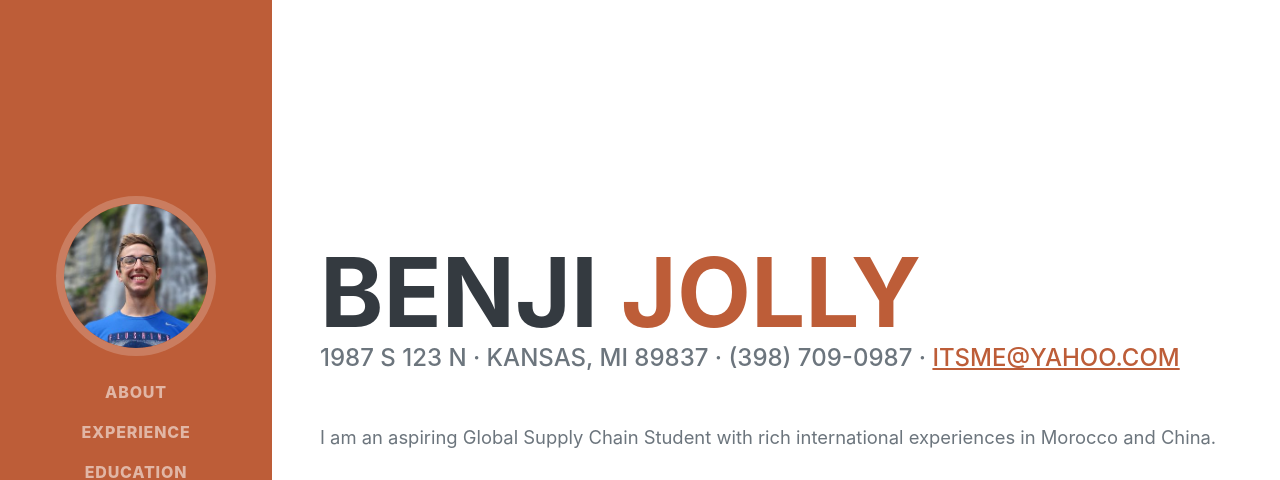
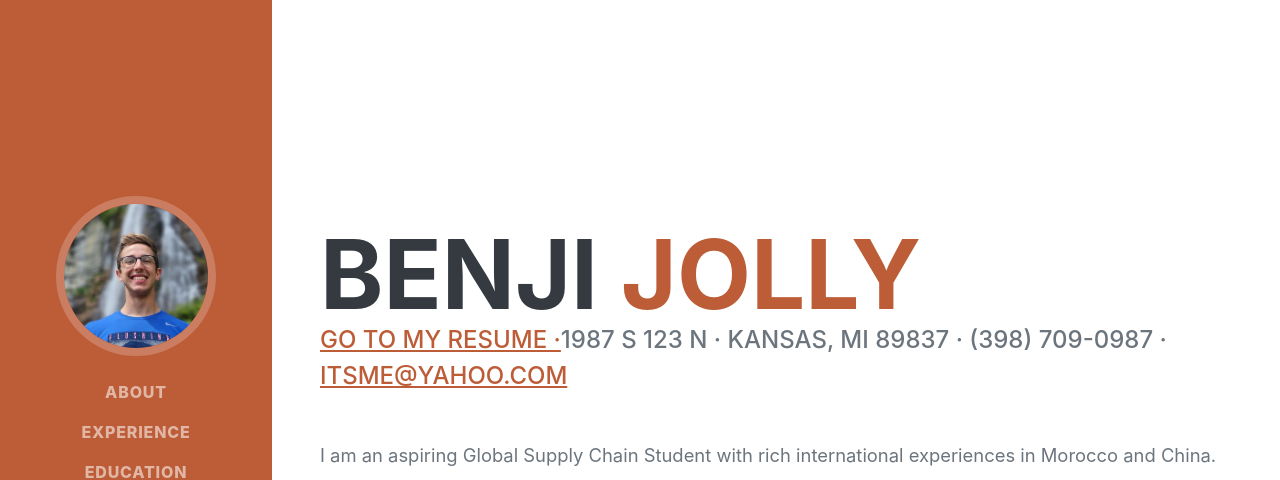
Before and after one commit to benjijolly/IS201Final, a plain HTML site: page index.html in a window 1280 px wide. Shown: the top 480 px of the page. Drawn offline with nearby package versions, Linux system fonts and the light colour scheme; a web font is replaced by a local one.

Commit message:
Add files via upload

```diff
--- a/index.html
+++ b/index.html
@@ -44,7 +44,7 @@
                         <span class="text-primary">Jolly</span>
                     </h1>
                     <div class="subheading mb-5">
-                        1987 S 123 N · Kansas, MI 89837 · (398) 709-0987 ·
+                        <a href="scratch.html">Go to My Resume ·</a>1987 S 123 N · Kansas, MI 89837 · (398) 709-0987 ·
                         <a href="mailto:name@email.com">itsme@yahoo.com</a>
                     </div>
                     <p class="lead mb-5">I am an aspiring Global Supply Chain Student with rich international experiences in Morocco and China.</p>
```
